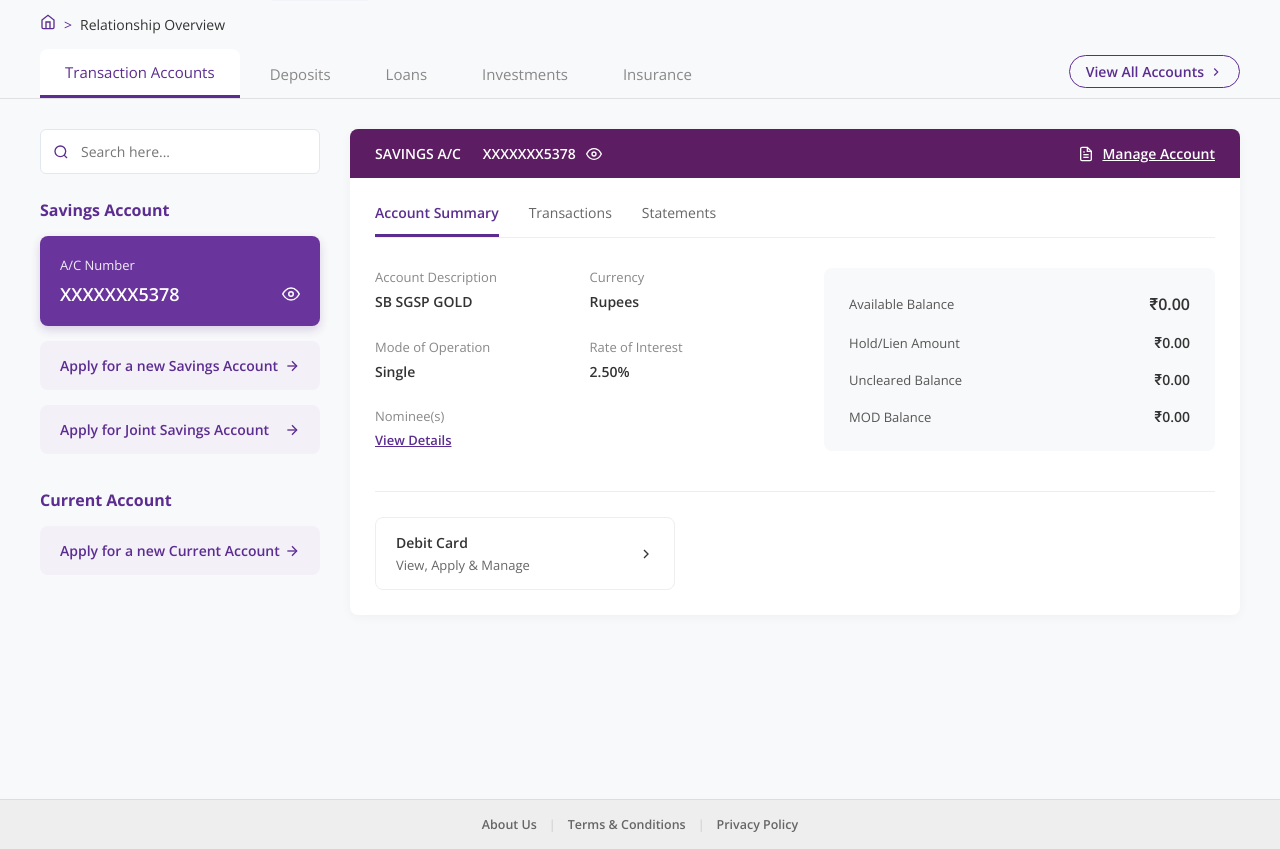
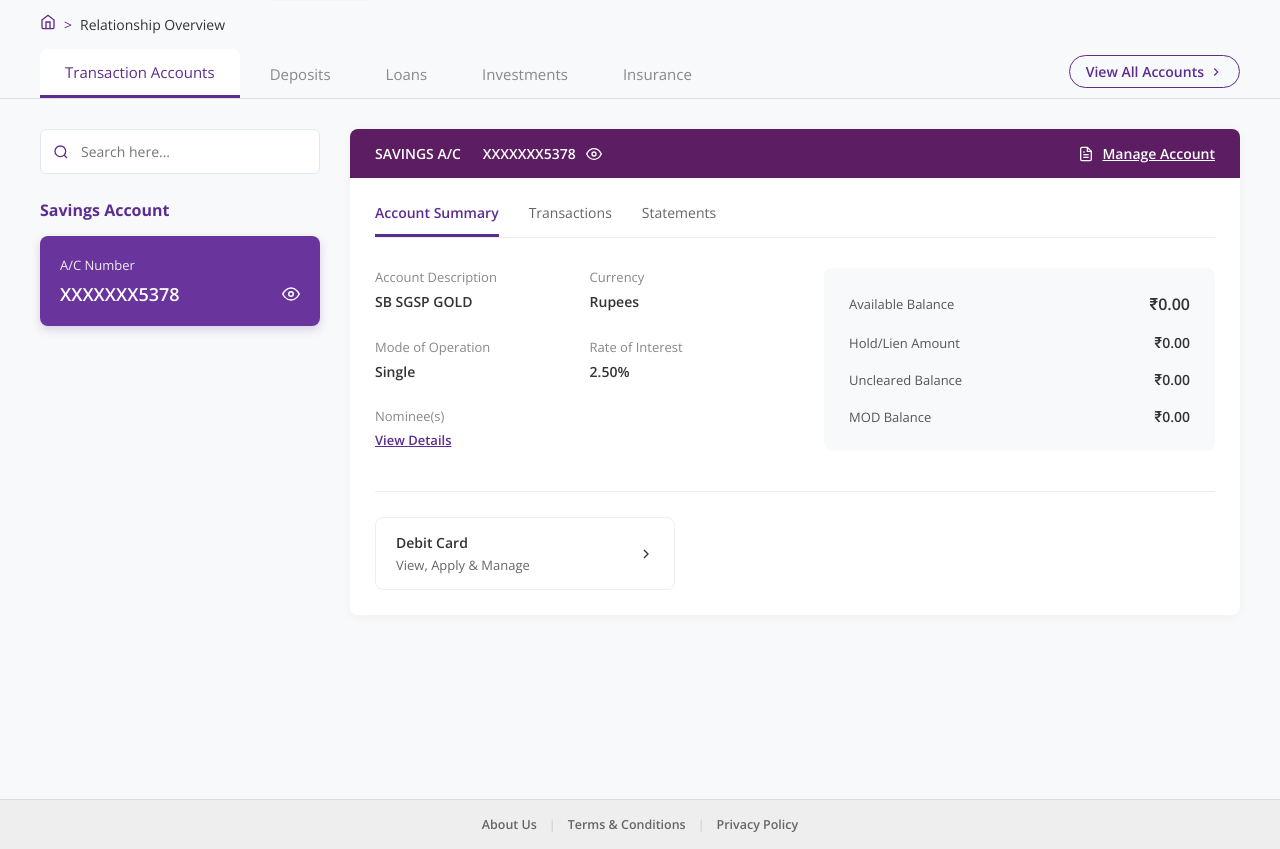
Before and after one commit to NocStaRex/SPX-Banking-Application, a Flask app: page /home/landingPage/manageRelationship/transactionAccounts in a window 1280 px wide. Shown: the part 103-952 px from the top of the page. Run offline with Flask 3, Linux system fonts and the light colour scheme; the visitor is signed in with stand-in values (Sample User, id 1); data that the repository does not hold is empty.

Commit message:
remove extra banking accounts pannel from the account section

```diff
--- a/templates/accounts.html
+++ b/templates/accounts.html
@@ -142,22 +142,6 @@
                                     <svg viewBox="0 0 24 24" width="18" height="18" fill="none" stroke="currentColor" stroke-width="2"><path d="M1 12s4-8 11-8 11 8 11 8-4 8-11 8-11-8-11-8z"></path><circle cx="12" cy="12" r="3"></circle></svg>
                                 </div>
                             </div>
-                            <button class="yono-apply-card" onclick="triggerQuickAction('New Savings Account')">
-                                Apply for a new Savings Account
-                                <svg viewBox="0 0 24 24" width="16" height="16" fill="none" stroke="currentColor" stroke-width="2"><line x1="5" y1="12" x2="19" y2="12"></line><polyline points="12 5 19 12 12 19"></polyline></svg>
-                            </button>
-                            <button class="yono-apply-card" onclick="triggerQuickAction('Joint Savings Account')">
-                                Apply for Joint Savings Account
-                                <svg viewBox="0 0 24 24" width="16" height="16" fill="none" stroke="currentColor" stroke-width="2"><line x1="5" y1="12" x2="19" y2="12"></line><polyline points="12 5 19 12 12 19"></polyline></svg>
-                            </button>
-                        </div>
-
-                        <div class="yono-sidebar-section">
-                            <div class="yono-sidebar-title">Current Account</div>
-                            <button class="yono-apply-card" onclick="triggerQuickAction('New Current Account')">
-                                Apply for a new Current Account
-                                <svg viewBox="0 0 24 24" width="16" height="16" fill="none" stroke="currentColor" stroke-width="2"><line x1="5" y1="12" x2="19" y2="12"></line><polyline points="12 5 19 12 12 19"></polyline></svg>
-                            </button>
                         </div>
                     </div>
 
```
